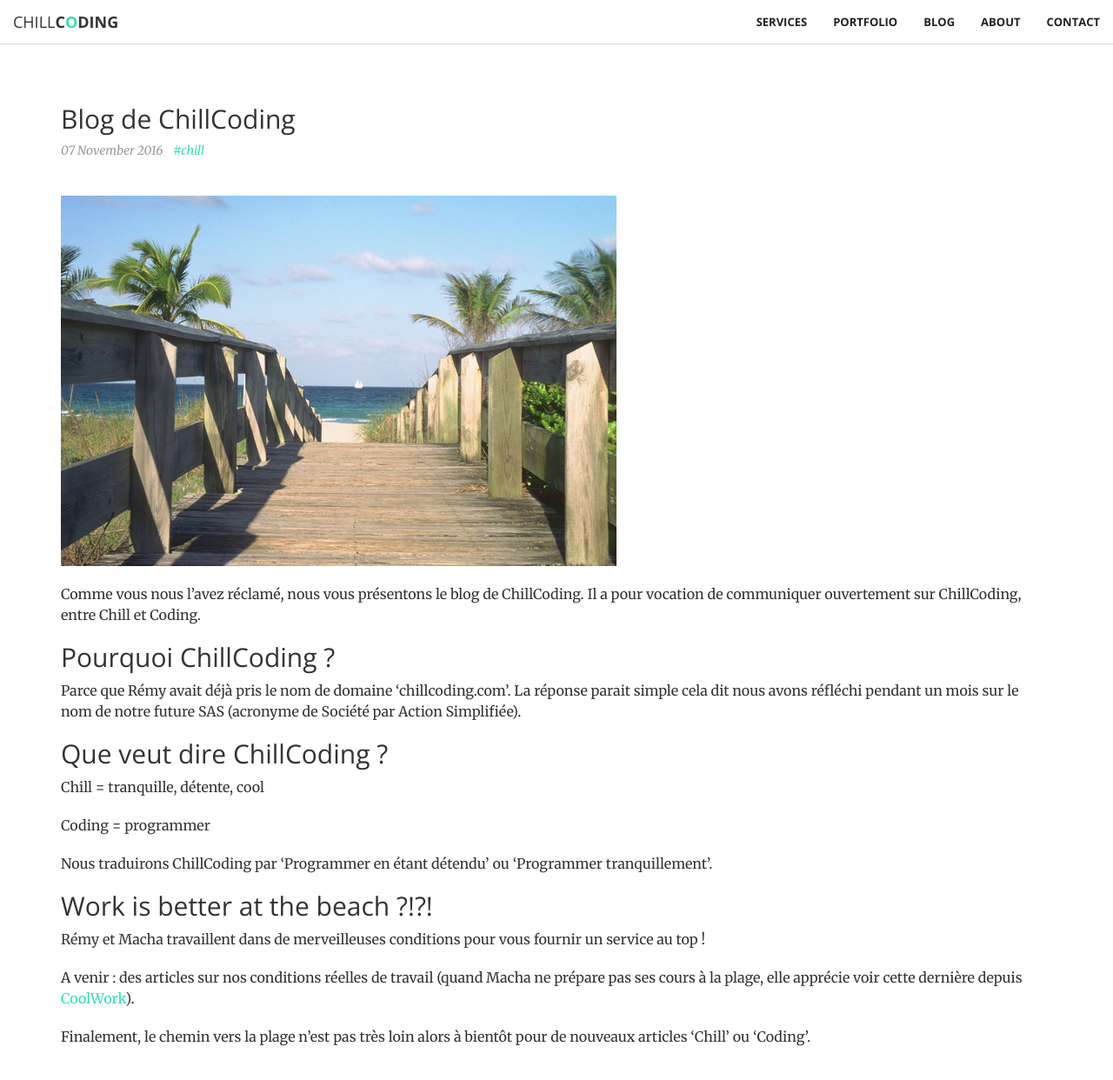
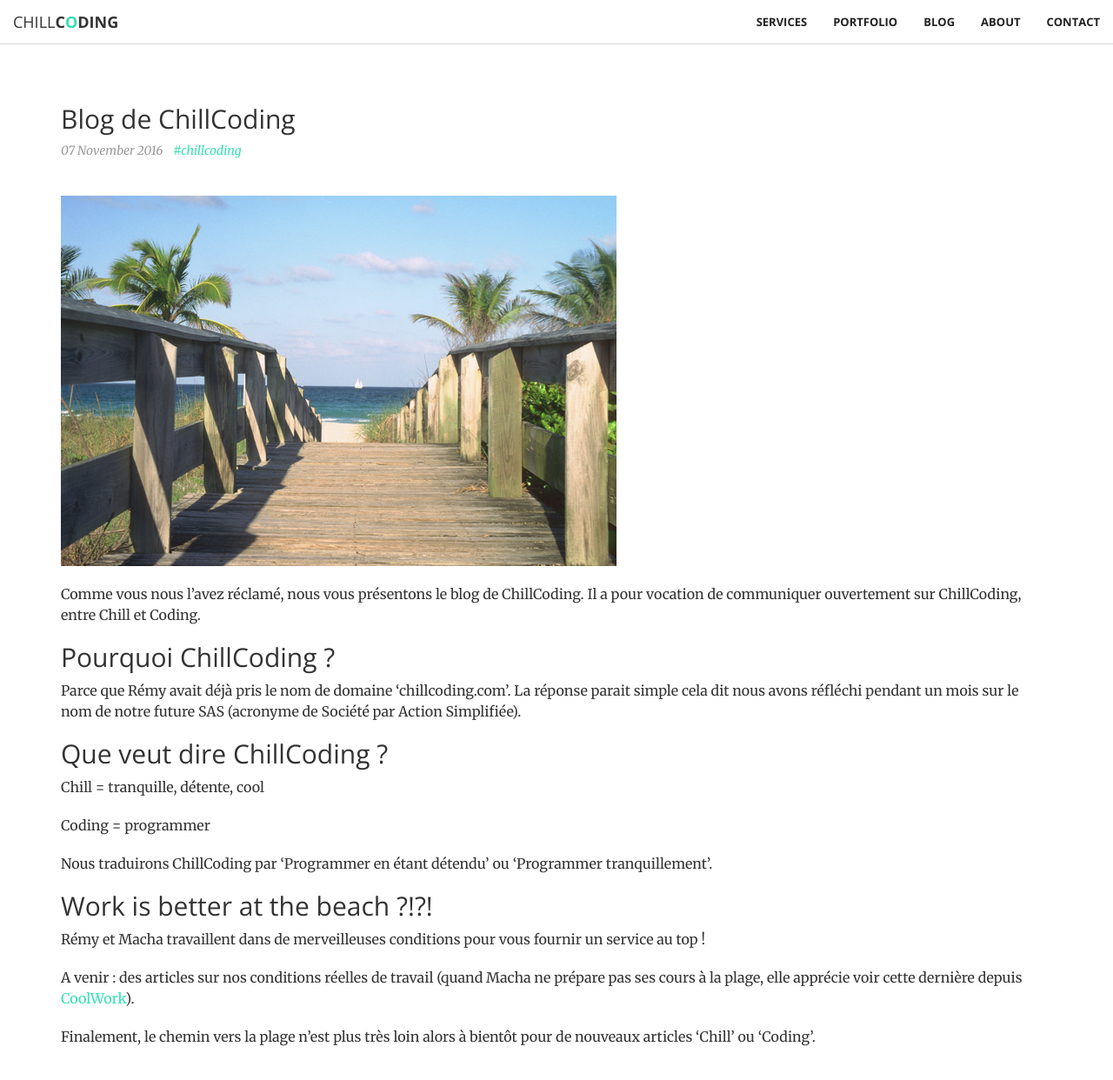
Before and after one commit to chillcoding-at-the-beach/chillcoding-at-the-beach-github.io, a Jekyll site: the page built from _posts/2016-11-7-chillcoding-blog.md, in a window 1280 px wide and 1324 px high. Shown: the top 1242 px of the window at 87% size. Built offline with Jekyll 4.4.1, drawn with Linux system fonts in a browser that asks for light colours; nearby versions of some CDN libraries.

Commit message:
Change category

```diff
--- a/_posts/2016-11-7-chillcoding-blog.md
+++ b/_posts/2016-11-7-chillcoding-blog.md
@@ -1,6 +1,6 @@
 ---
 title: "Blog de ChillCoding"
-category: chill
+category: chillcoding
 ---
 
 ![Chemin vers la plage](/img/post/sail-away-beach.jpg)
@@ -30,5 +30,5 @@ A venir : des articles sur nos conditions réelles de travail (quand Macha ne pr
 ses cours à la plage, elle apprécie voir cette dernière depuis <a href='http://www.coolwork.io/'>CoolWork</a>).
 
 
-Finalement, le chemin vers la plage n'est pas très loin alors à bientôt pour de
+Finalement, le chemin vers la plage n'est plus très loin alors à bientôt pour de
 nouveaux articles 'Chill' ou 'Coding'.
```
